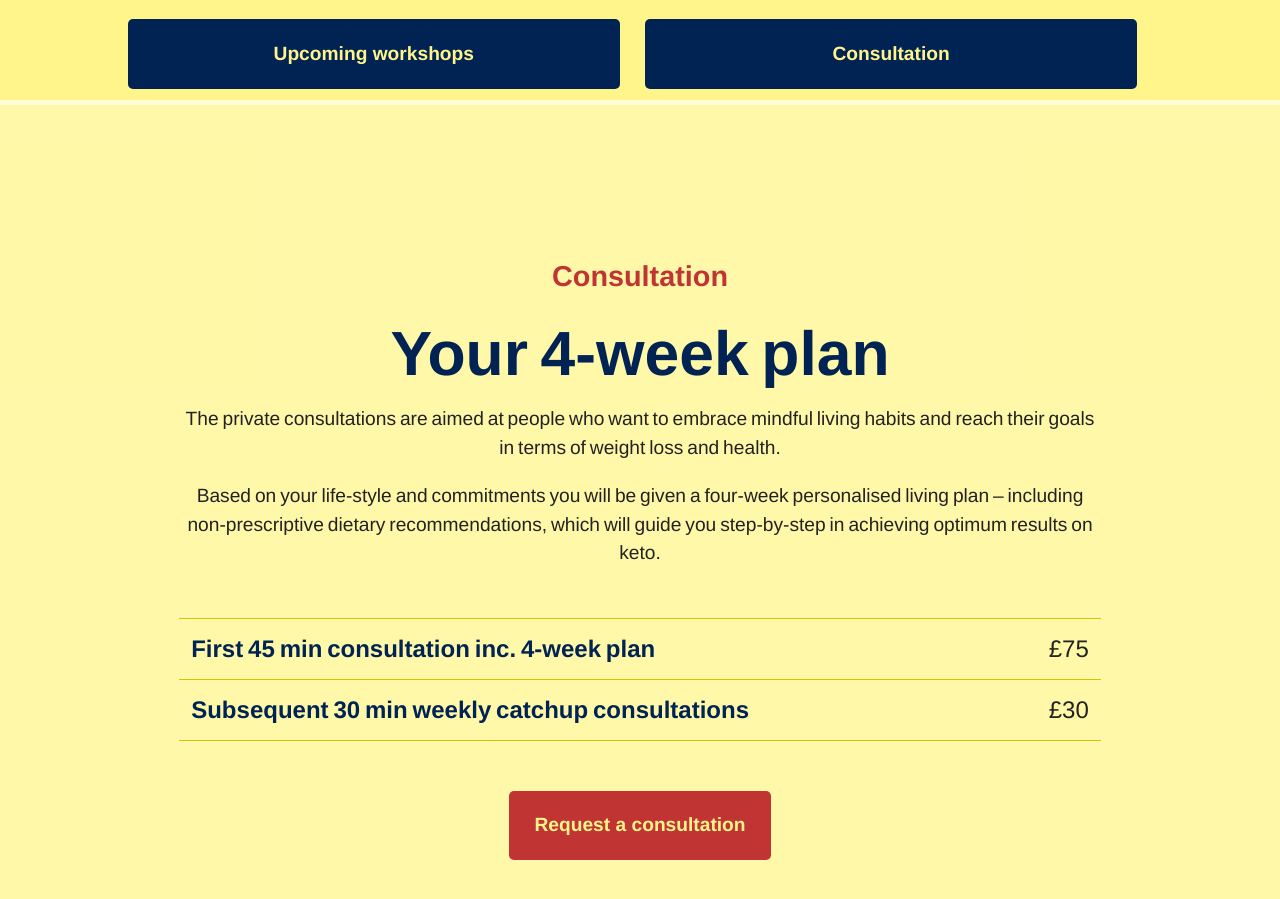
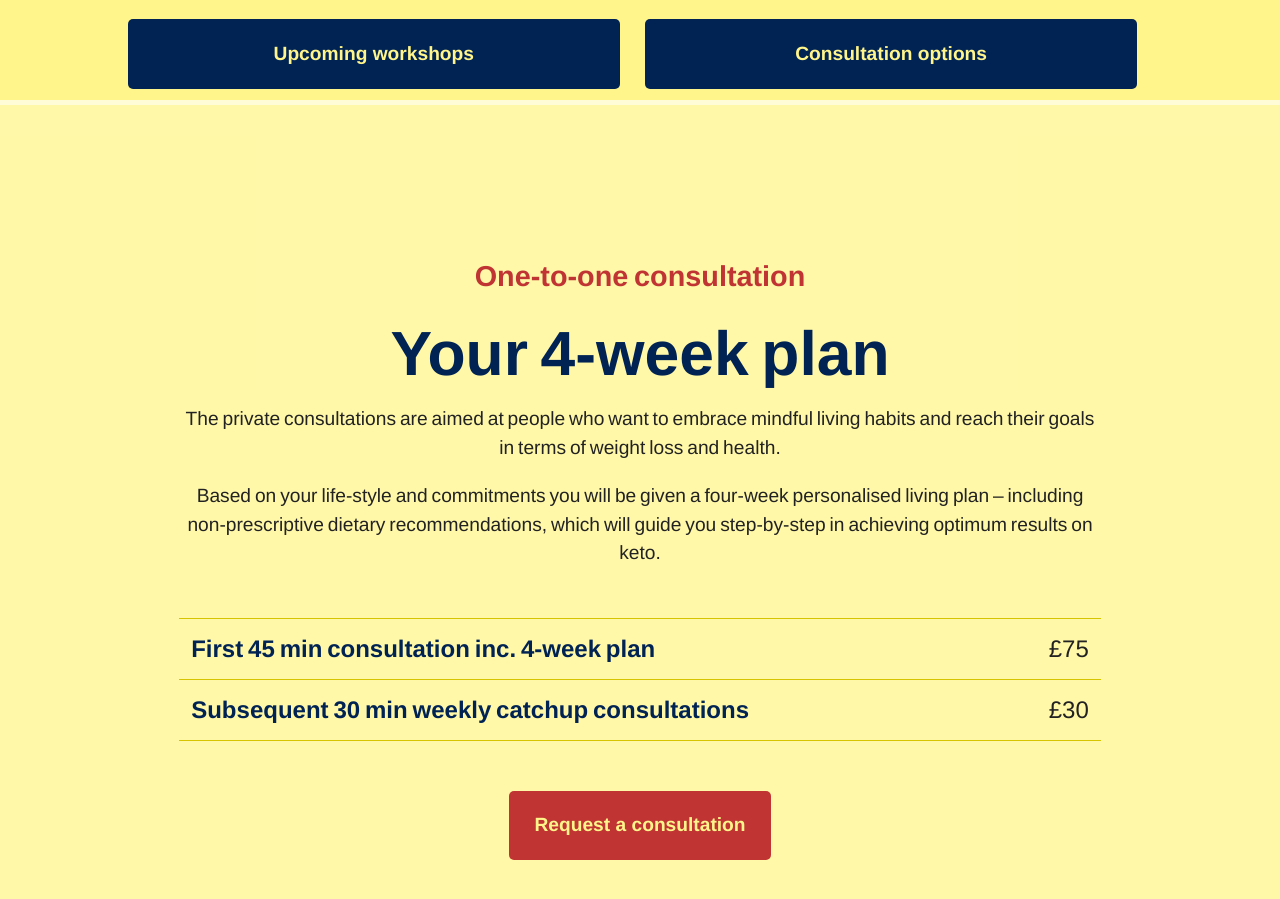
Before and after one commit to martincf/ketolifecoach, a Jekyll site: the page built from index.md, in a window 1280 px wide and 900 px high, scrolled down 4691 px. Built offline with Jekyll 4.4.1, drawn with Linux system fonts in a browser that asks for light colours; some web fonts are replaced.

Commit message:
Content changes

```diff
--- a/_includes/consultation.html
+++ b/_includes/consultation.html
@@ -1,5 +1,5 @@
-<section class="section consultation" id="consultation">
-  <h2 class="section--header">Consultation</h2>
+<section class="section consultation">
+  <h2 class="section--header">One-to-one consultation</h2>
   <h3 class="section--title">Your 4-week plan</h3>
   <!-- <p class="section--intro">Enlist me to help you turn your health around. A consultation will be a one-to-one chat covering your current routine and discussing where positive action can be made. A plan will be shared based on our conversation with the option for weekly catchups on progress over 4 weeks.</p> -->
   <p class="section--intro">The private consultations are aimed at people who want to embrace mindful living habits and reach their goals in terms of weight loss and health.</p>
--- a/_includes/events.html
+++ b/_includes/events.html
@@ -10,7 +10,7 @@
 </section>
 
 <section class="section virtualevents">
-  <div class="event">
+  <div class="event" id="consultation">
     <h2 class="section--header">Online consultations</h2>
     <h3 class="section--title">Personal intro to keto</h3>
     <p class="event--place">Skype, Zoom, Facetime, or Google Meet</p>
--- a/_includes/hero.html
+++ b/_includes/hero.html
@@ -15,6 +15,6 @@
     <a href="#events">Upcoming workshops</a>
   </button>
   <button class="hero-ctas--cta">
-    <a href="#consultation">Consultation</a>
+    <a href="#consultation">Consultation options</a>
   </button>
 </div>
```
Also changed, not shown: 5 other files.
